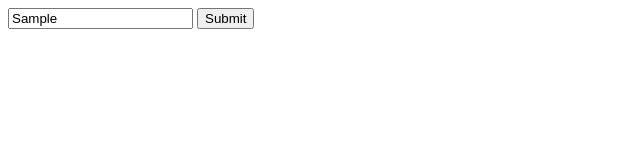
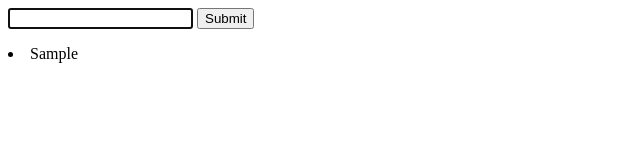
Before and after one commit to tmoran18/Tims-Todos, a plain HTML site: page index.html in a window 1280 px wide. Both pictures are taken after typing "Sample" into the empty fields and a click on the button "Submit". Shown: the whole page, without its empty margins (0-640 px from the left). Drawn offline with Linux system fonts and the light colour scheme.

```diff
--- a/index.html
+++ b/index.html
@@ -11,6 +11,8 @@
 <body>
   <input type="text" class="add-todo-text">
   <button class="add-todo-button">Submit</button>
+  <ul class="todo-list">
+  </ul>
   <script src="index.js"></script>
 </body>
 
--- a/index.js
+++ b/index.js
@@ -1,13 +1,43 @@
 
 // TODO Controller
 var todoController = (function () {
-  // Private local Scope
 
+  // Function constructor for the todo's. This will make each todo enter an object.
+  var Todo = function (id, description) {
+    this.id = id;
+    this.description = description;
+  };
 
-  // Public global scope
+  // The array where the Todos will be stored.
+  var allTodos = [];
+
   return {
+    // Add the todo to the array
+    addTodo: function (description) {
+      var newTodo, ID;
 
-  }
+      //Create new ID
+      if (allTodos.length > 0) {
+        ID = allTodos[allTodos.length - 1].id + 1;
+      } else {
+        ID = 0;
+      }
+
+      // Create new todo
+      newTodo = new Todo(ID, description);
+
+      // Push new todo into array
+      allTodos.push(newTodo);
+
+      // Return the new object
+      return newTodo;
+    },
+
+    testing: function () {
+      console.log(allTodos);
+    }
+
+  };
 })();
 
 
@@ -21,6 +51,7 @@ var UIController = (function () {
   var classNames = {
     todoInputText: '.add-todo-text',
     todoInputBtn: '.add-todo-button',
+    todoList: '.todo-list'
   };
 
   // Global
@@ -28,13 +59,28 @@ var UIController = (function () {
     // Get the input from text field and return it as an object
     getInput: function () {
       return {
-        todo: document.querySelector(classNames.todoInputText).value
+        todoDescription: document.querySelector(classNames.todoInputText).value
       };
     },
+
+    addTodo: function (todoObj) {
+      // Get the UL for todo list container
+      var todoList = document.querySelector(classNames.todoList);
+
+      // Add the todo object description into the list
+      todoList.insertAdjacentHTML('afterend', `<li>${todoObj.description}</li>`);
+    },
+
     // Makes the class Names function public so the Global controller can access
     getClassNames: function () {
       return classNames;
-    }
+    },
+    // Clears the input text field
+    clearField: function () {
+      var field = document.querySelector(classNames.todoInputText);
+      field.value = ""; // Sets the field to blank
+      field.focus(); // Puts the focus back on the input field
+    },
   };
 })();
 
@@ -42,30 +88,52 @@ var UIController = (function () {
 // GLOBAL Controller
 var controller = (function (todoCtrl, UIctrl) {
 
-  var classNames = UIctrl.getClassNames(); //
+  // Function to hold all event listeners - will be run in init()
+  var setupEventListeners = function () {
+    // Gives access to the classnames in UI controller
+    var classNames = UIctrl.getClassNames();
+
+    // Add item function will run if submit button is clicked
+    document.querySelector(classNames.todoInputBtn).addEventListener('click', ctrlAddItem);
+
+    // Add item function will run if enter (key13) is pressed
+    document.addEventListener('keypress', function (e) {
+      if (e.keyCode === 13) {
+        ctrlAddItem();
+      }
+    });
+  };
 
   ctrlAddItem = function () {
+    var input, newTodo;
+
     // 1. Input value received from the getInput function in UIController
-    var input = UIctrl.getInput();
-    console.log(input);
+    input = UIctrl.getInput();
+    if (input.todoDescription !== "") {
+      // 2. Add the item to the todo controller
+      newTodo = todoCtrl.addTodo(input.todoDescription);
+      // 3. Add the item to the ui controller
+      UIctrl.addTodo(newTodo);
+      // 4. Clear the text input field
+      UIctrl.clearField();
+    }
+  };
 
-    // 2. Add the item to the todo controller
+  return {
+    // Init function to run any locally scoped functions in controller
+    init: function () {
+      console.log("App has started");
+      setupEventListeners();
+    }
+  };
 
-    // 3. Add the item to the ui controller
-  }
 
-  // Add item function will run if submit button is clicked
-  document.querySelector(classNames.todoInputBtn).addEventListener('click', ctrlAddItem);
-
-  // Add item function will run if enter (key13) is pressed
-  document.addEventListener('keypress', function (e) {
-    if (e.keyCode === 13) {
-      ctrlAddItem();
-    }
-  });
 
 })(todoController, UIController);
 /* Here I am passing the todoController and UIController as two
 parameters to the controller function. This enables me to
 use the public methods from those two modules in this controller
 function. */
+
+// The init function is placed outside all the IIFE's so it can start up the controller on load.
+controller.init();
```
